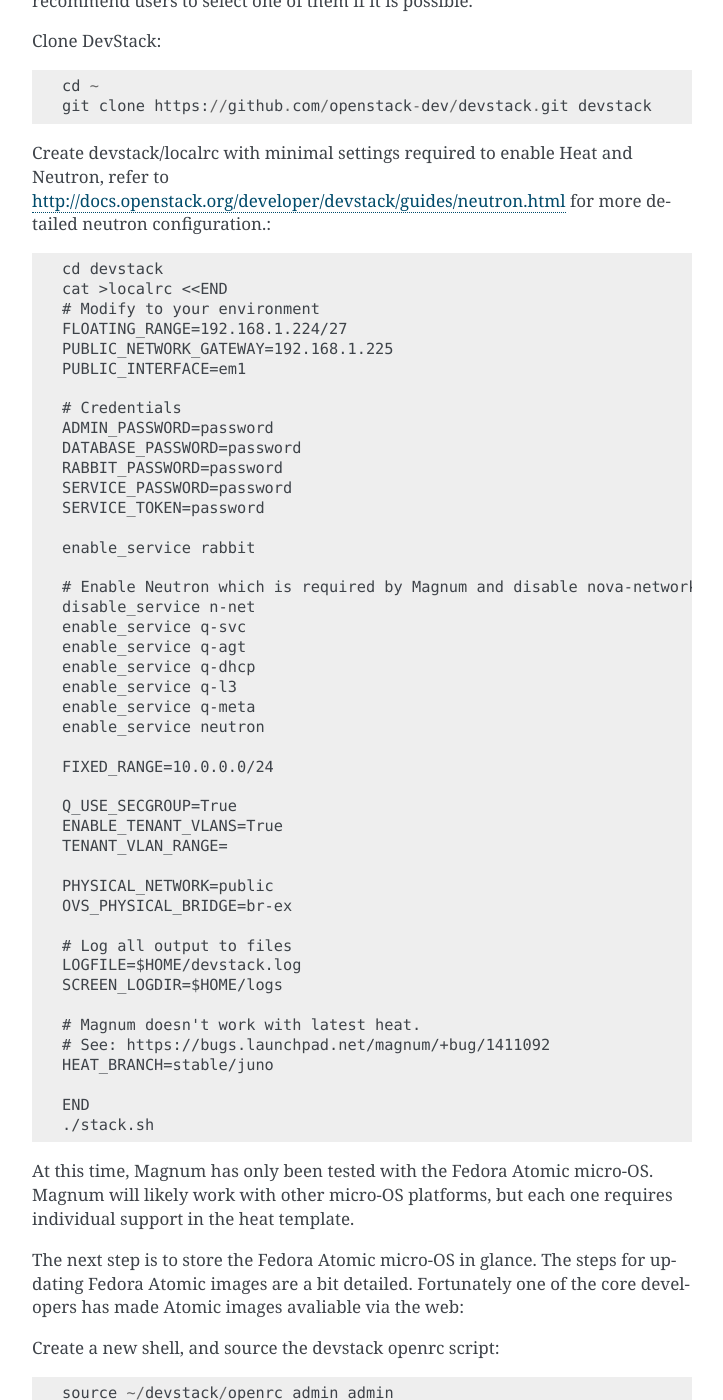
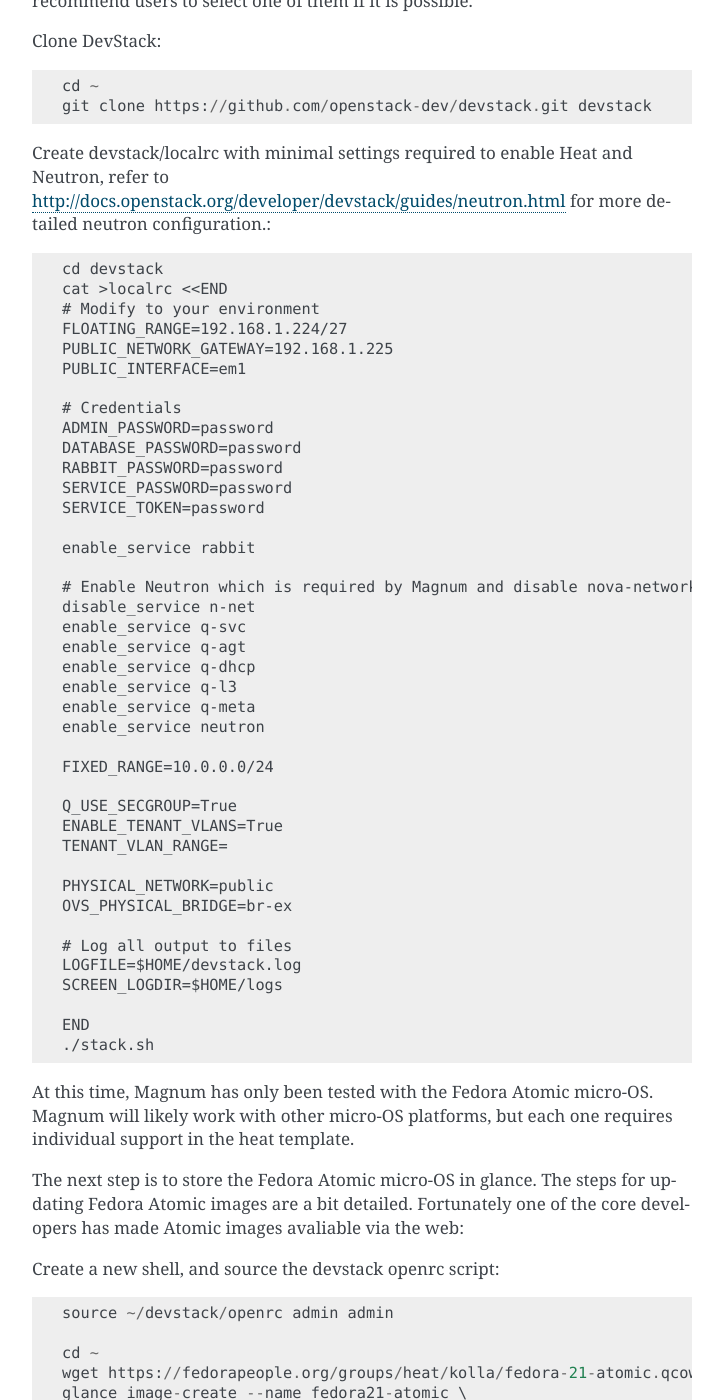
Before and after one commit to openstack/magnum, a Sphinx documentation site: the page built from doc/source/dev/dev-quickstart.rst, in a window 1280 px wide and 1400 px high, scrolled down 2217 px. Shown: the whole window, without its empty margins (388-1111 px from the left). Built offline with Sphinx 7.4.7, drawn with Linux system fonts in a browser that asks for light colours; pages that are not in the unit, such as notebooks, are missing from menus.

Commit message:
Devstack is broken with heat/juno branch
Master devstack doesn't work with the heat/juno branch.  I have tested
Magnum with heat/master, and it seems to work perfectly.  If there are
test cases that don't work please file a bug.

Change-Id: I266453fb57bdb29165997e604ca2ec587c39d429

```diff
--- a/doc/source/dev/dev-quickstart.rst
+++ b/doc/source/dev/dev-quickstart.rst
@@ -145,10 +145,6 @@
     # Log all output to files
     LOGFILE=$HOME/devstack.log
     SCREEN_LOGDIR=$HOME/logs
-
-    # Magnum doesn't work with latest heat.
-    # See: https://bugs.launchpad.net/magnum/+bug/1411092
-    HEAT_BRANCH=stable/juno
 
     END
     ./stack.sh
```
